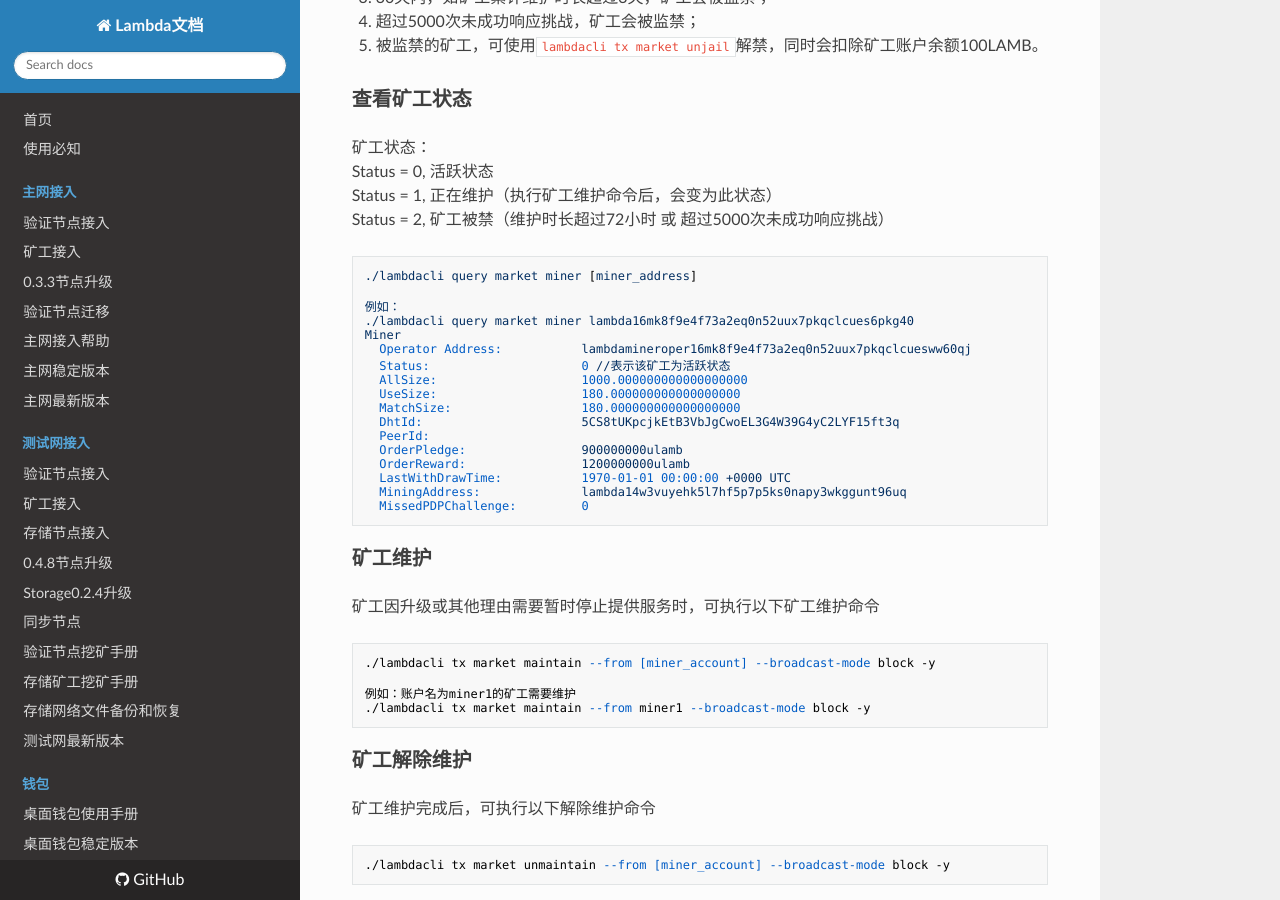
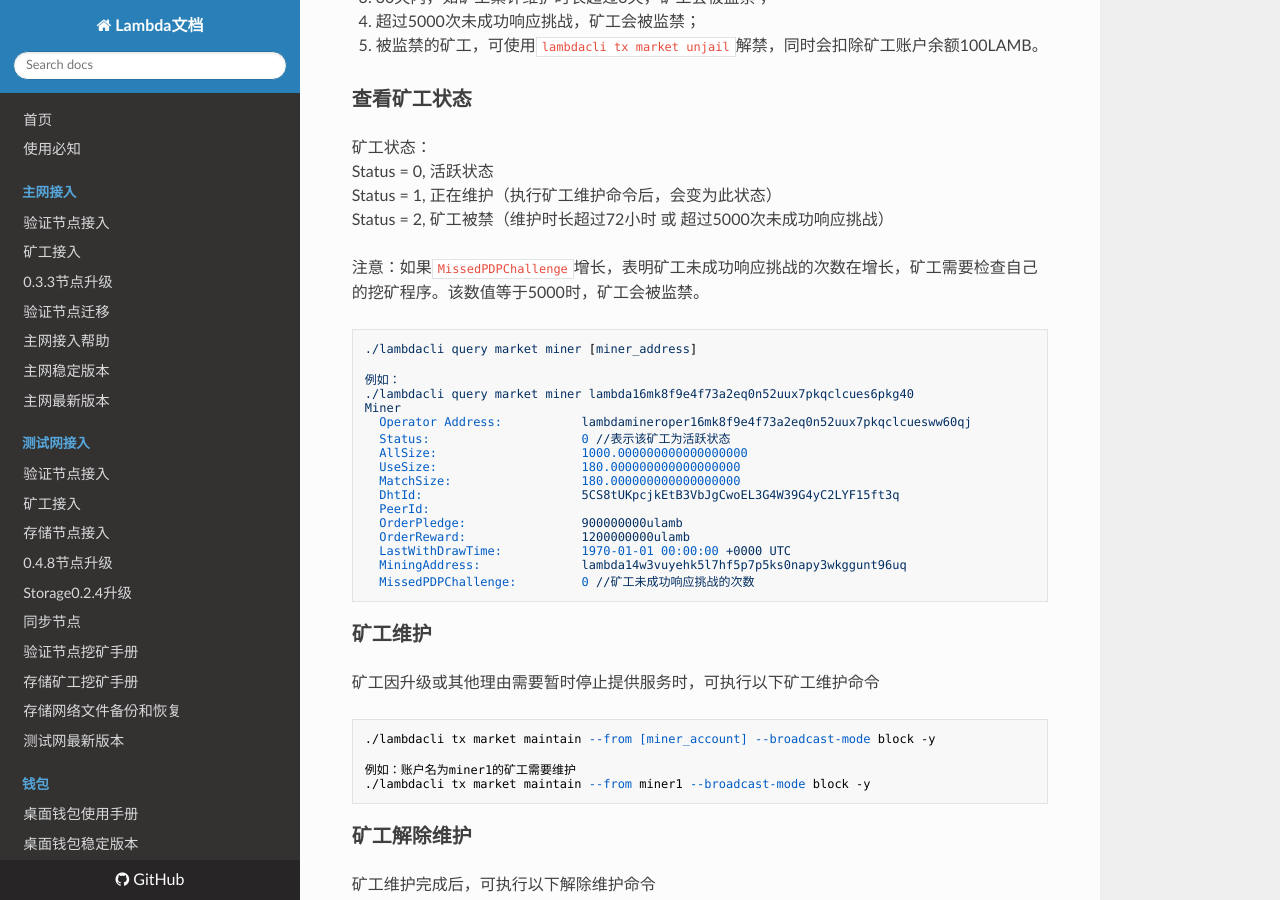
Before and after one commit to fireagainsmile/launch, an MkDocs documentation site: the page built from docs/Lambda-Miner-Maintain.md, in a window 1280 px wide and 900 px high, scrolled down 302 px. Built offline with MkDocs 1.6.1, drawn with Linux system fonts in a browser that asks for light colours; nearby versions of some CDN libraries.

Commit message:
add maintain doc

````diff
--- a/docs/Lambda-Miner-Maintain.md
+++ b/docs/Lambda-Miner-Maintain.md
@@ -13,6 +13,8 @@
 Status = 0, 活跃状态
 Status = 1, 正在维护（执行矿工维护命令后，会变为此状态）
 Status = 2, 矿工被禁（维护时长超过72小时 或 超过5000次未成功响应挑战）
+
+注意：如果`MissedPDPChallenge`增长，表明矿工未成功响应挑战的次数在增长，矿工需要检查自己的挖矿程序。该数值等于5000时，矿工会被监禁。
 ```
 ./lambdacli query market miner [miner_address]
 
@@ -30,7 +32,7 @@ Miner
   OrderReward:                1200000000ulamb
   LastWithDrawTime:           1970-01-01 00:00:00 +0000 UTC
   MiningAddress:              lambda14w3vuyehk5l7hf5p7p5ks0napy3wkggunt96uq
-  MissedPDPChallenge:         0
+  MissedPDPChallenge:         0 //矿工未成功响应挑战的次数
 ```
 
 ### 矿工维护
````
